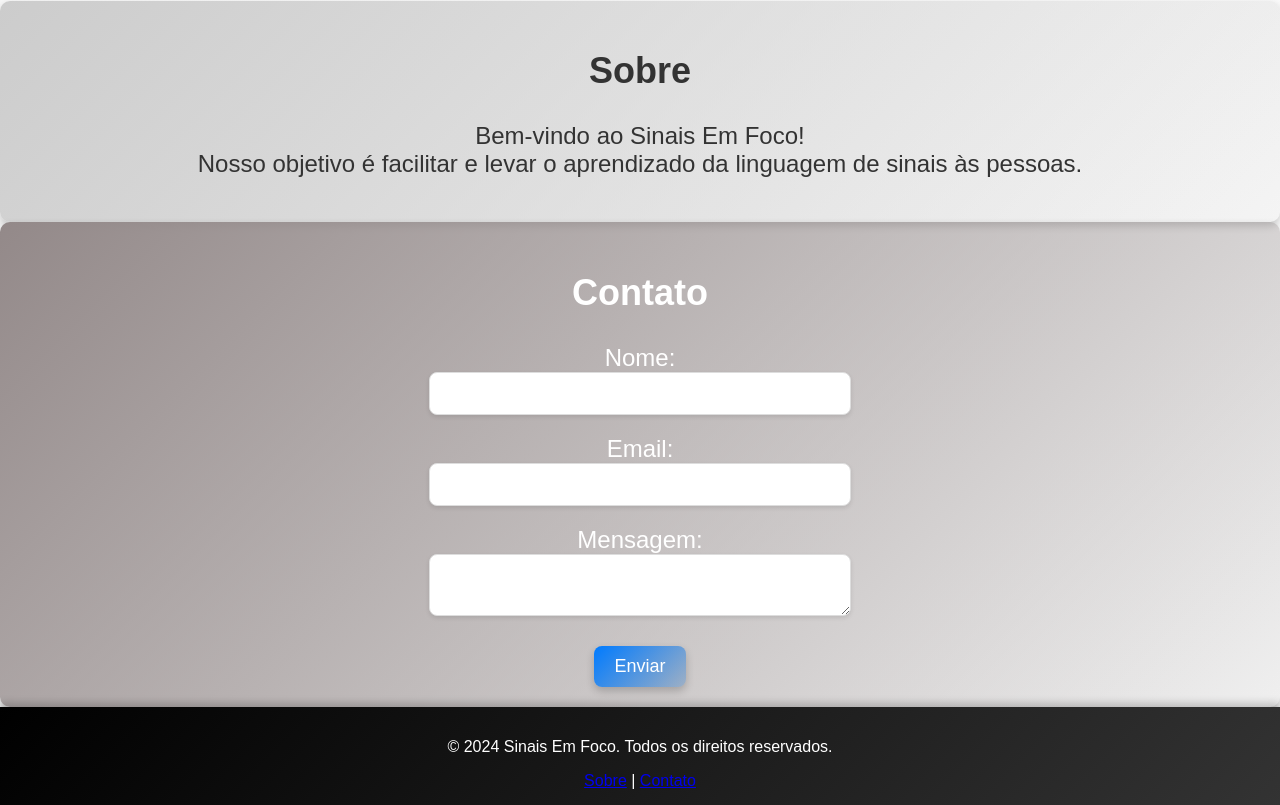
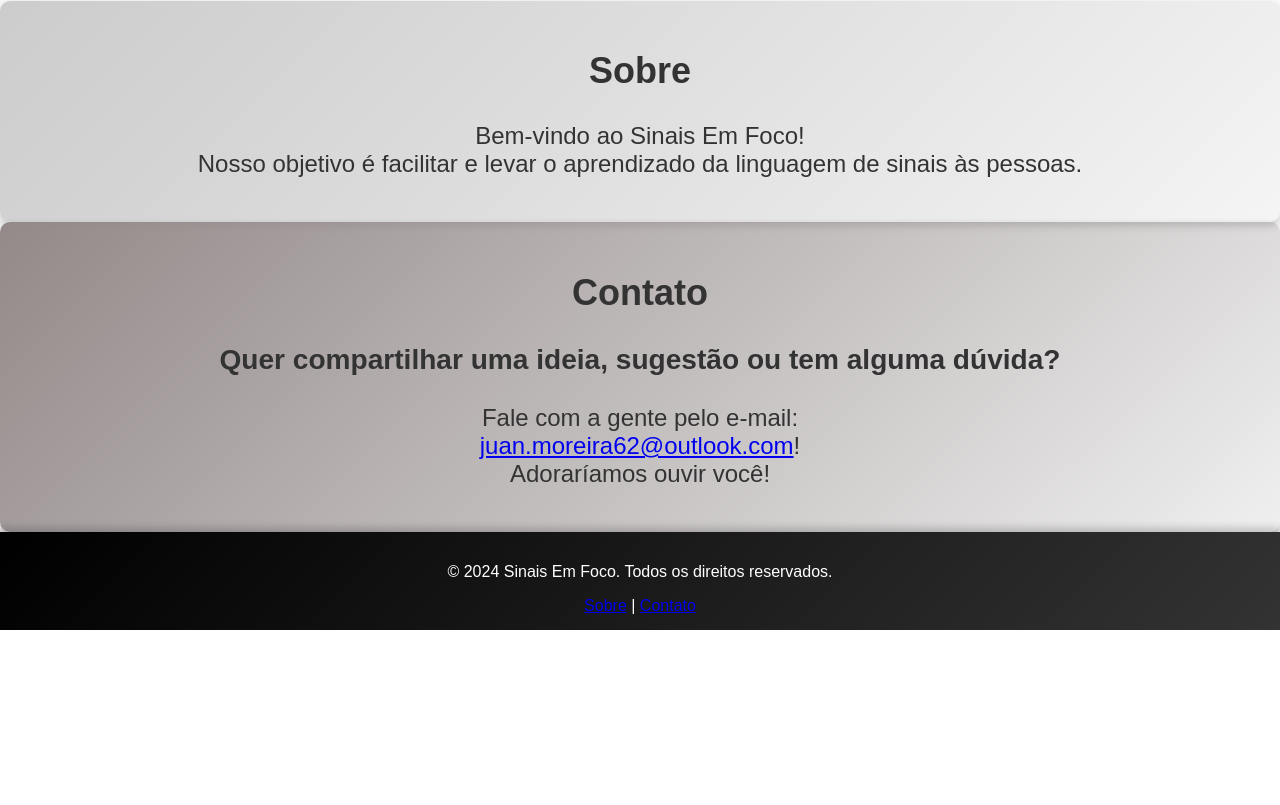
Before and after one commit to Juan-s-moreira/Sinais-Em-Foco, a plain HTML site: page index.html in a window 1280 px wide. Shown: the part 1314-2119 px from the top of the page. After the commit the page ends 1944 px from the top, so only its background shows below. Drawn offline with Linux system fonts and the light colour scheme.

Commit message:
modificando section contato

```diff
--- a/index.html
+++ b/index.html
@@ -1,5 +1,5 @@
 <!DOCTYPE html>
-<html lang="en">
+<html lang="pt-br">
   <head>
     <meta charset="UTF-8" />
     <meta name="viewport" content="width=device-width, initial-scale=1.0" />
@@ -82,19 +82,13 @@
       </section>
       <section id="contato" class="contato">
         <h2>Contato</h2>
-        <form method="post">
-          <label for="nome">Nome:</label>
-          <input type="text" id="nome" name="nome" required />
-
-          <label for="email">Email:</label>
-          <input type="text" id="email" name="email" required />
-
-          <label for="mensagem">Mensagem:</label>
-          <textarea id="mensagem" name="mensagem" required></textarea>
-          <div class="btn">
-            <button type="submit">Enviar</button>
-          </div>
-        </form>
+        <div>
+          <h3>Quer compartilhar uma ideia, sugestão ou tem alguma dúvida?</h3>
+               <p>
+                Fale com a gente pelo e-mail: <br>
+                <a href="mailto:juan.moreira62@outlook.com">juan.moreira62@outlook.com</a>! <br>
+                Adoraríamos ouvir você!</p>
+        </div>
       </section>
     </main>
     <footer>
--- a/style.css
+++ b/style.css
@@ -142,9 +142,6 @@ nav ul li a:hover{
     margin: 5px;
 }
 
-
-
-
 #sobre{
     font-size: 1.5rem;
     background: linear-gradient(135deg, #ccc, #aaaaaa13);
@@ -157,52 +154,10 @@ nav ul li a:hover{
 .contato{
     font-size: 1.5rem;
     background: linear-gradient(135deg, #938989, #6e6e6e15);
-    color: #fff;
+    color: #333;
     border-radius: 10px;
     padding: 20px;
     box-shadow: 0 4px 8px rgba(0, 0, 0, 0.2);
-}
-
-.contato form{
-    display: flex;
-    align-items: center;
-    justify-content: center;
-    flex-direction: column;
-}
-
-.contato input, .contato textarea {
-    font-size: 18px;
-    width: 100%;
-    max-width: 400px;
-    margin-bottom: 20px;
-    border-radius: 8px;
-    padding: 10px;
-    border: 1px solid #ddd;
-    box-shadow: 0 2px 4px rgba(0, 0, 0, 0.1);
-}
-
-.btn{
-    text-align: center;
-    margin-top: 10px;
-}
-
-.btn button{
-    font-size: 18px;
-    display: inline-block;
-    padding: 10px 20px;
-    background: linear-gradient(135deg, #007bff, #0057b33b);
-    color: #fff;
-    text-decoration: none;
-    border-radius: 8px;
-    cursor: pointer;
-    border: none;
-    box-shadow: 0 4px 8px rgba(0, 0, 0, 0.2);
-    transition: background 0.3s, transform 0.3s;
-}
-
-.btn button:hover{
-    background: linear-gradient(135deg, #0056b3, #003d7a1f);
-    transform: translateY(-3px);
 }
 
 footer{
```
